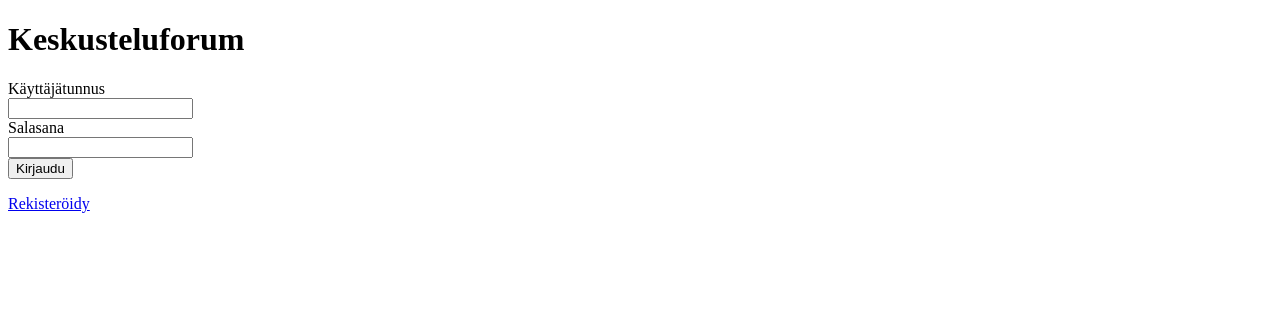
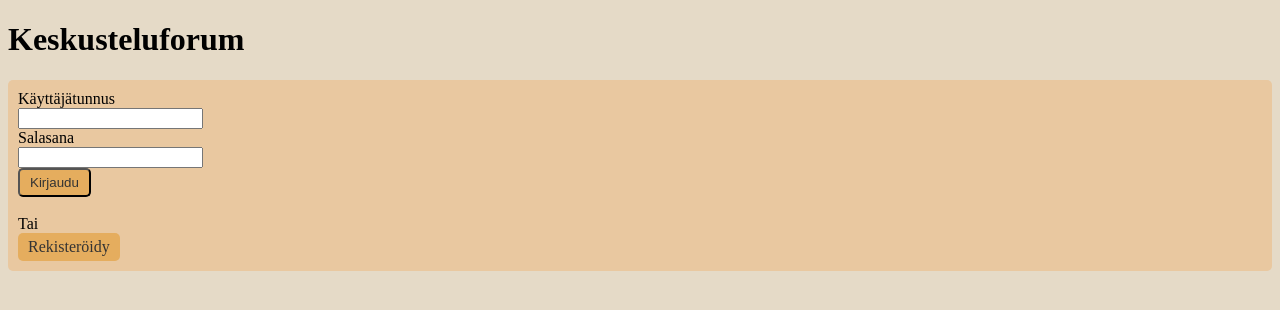
Before and after one commit to MarkusOttela/keskusteluforum, a Flask app: page / in a window 1280 px wide. Shown: the top 310 px of the page. Run offline with Flask 3, Linux system fonts and the light colour scheme; parts of the project's set-up code (start-up, migrations or seed data) failed here and were passed over.

Commit message:
* Fix thread redirection * Show thread when editing thread message or a reply. * Use proper CSS styling

```diff
--- a/src/routes.py
+++ b/src/routes.py
@@ -362,10 +362,7 @@ def submit_reply(thread_id: int) -> str:
 
         insert_reply_into_db(thread_id, get_user_id_for_session(), content)
 
-    return render_template('thread.html',
-                           user_id=get_user_id_for_session(),
-                           username=session[USERNAME],
-                           thread=get_thread_by_thread_id(thread_id))
+    return redirect(f"/thread/{thread_id}")  # type: ignore
 
 
 @app.route("/edit_reply/<int:thread_id>/<int:reply_id>", methods=[GET, POST])
--- a/static/style.css
+++ b/static/style.css
@@ -1,13 +1,51 @@
+
+body {background-color: #e5dac7;}
+
 .no-bullet {
   list-style-type: none;
 }
 
-.indented {
-    text-indent: 10px;
+.hover-box {
+    background-color: #e9c8a0;
+    padding: 10px;
+    margin-bottom: 5px;
+    border-radius: 5px;
+    display: block;
 }
 
-.large-font {
-    font-size: 120%;
+.reply-box {
+    background-color: #e9c8a0;
+    padding: 10px;
+    margin-left: 40px;
+    margin-bottom: 5px;
+    border-radius: 5px;
+    display: inline-block;
+}
+
+.normal-link {
+    background-color: #e5ad5e;
+    padding: 5px 10px;
+    border-radius: 5px;
+    color: #333;
+    text-decoration: none;
+    display: inline-block;
+}
+
+.danger-link {
+    background-color: #e54646;
+    padding: 5px 10px;
+    border-radius: 5px;
+    color: #333;
+    text-decoration: none;
+    display: inline-block;
+}
+
+.thread-link {
+    font-size: 1.4em;
+    font-weight: bold;
+    display: block;
+    color: inherit;
+    text-decoration: none;
 }
 
 h3 {
--- a/templates/edit_thread.html
+++ b/templates/edit_thread.html
@@ -22,9 +22,10 @@
 
 {% if ids_and_categories %}
 
-    <h3>Ketju: {{thread.title}}</h3>
+    <span class="hover-box">
+    <h3>Muokkaa ketjua {{thread.title}}</h3>
 
-    Muokkaa aihetta<br><br>
+    <br>
 
     <form action="/submit_modified_thread/{{thread.thread_id}}" method="post">
         <label for="title">Otsikko:</label><br>
@@ -34,6 +35,7 @@
         <br><input type="submit" value="Lähetä">
         <input type="hidden" name="csrf_token" value="{{ session.csrf_token }}">
     </form>
+    </span>
 {% endif %}
 
 </body>
--- a/templates/index.html
+++ b/templates/index.html
@@ -29,16 +29,16 @@
 
     <p>
     {% if session.username == "admin" %}
-        <a href="{{url_for('new_category')}}" class="btn btn-primary">Uusi kategoria</a>
+        <a href="{{url_for('new_category')}}" class="btn btn-primary, normal-link">Uusi kategoria</a>
     {% endif %}
 
     {% if forum_categories.items() %}
-        <a href="{{url_for('new_thread')}}" class="btn btn-primary">Uusi ketju</a>
+        <a href="{{url_for('new_thread')}}" class="btn btn-primary, normal-link">Uusi ketju</a>
     {%endif%}
-    <a href="{{url_for('logout')}}" class="btn btn-primary">Kirjaudu ulos</a>
+    <a href="{{url_for('logout')}}" class="btn btn-primary, normal-link">Kirjaudu ulos</a>
 
     {% if forum_categories.items() %}
-        <form action="/search_posts" method="GET">
+        <form action="/search_posts" method="GET" class="hover-box">
             Hakusana: <input type="text" name="query">
             <input type="submit" value="Hae">
         </form>
@@ -50,16 +50,17 @@
 
                 <h3>{{ category.name }} ({{category.total_threads()}} ketjua, {{category.total_posts()}} viestiä yhteensä)</h3>
                 {%if session.username == "admin" %}
-                    <a href="/delete_category/{{ category_id }}">Poista kategoria</a>
+                    <a href="/delete_category/{{ category_id }}" class="danger-link">Poista kategoria (admin)</a>
                 {% endif %}
 
                 {% for thread in category.threads.values() %}
                 <ul class="no-bullet">
-                    <li> <a href="/thread/{{ thread.thread_id }}">{{thread.title}}</a>
-                        <span style="font-size: small;"><b> - {{thread.username}}</b>
+                    <li class="hover-box">
+                        <div style="font-size: small;"><b> {{thread.username}}</b>
                             ({{thread.created.strftime("%d-%m-%Y - %H:%M:%S")}})
-                            (Tuorein viesti: {{thread.dt_most_recent_post().strftime("%d-%m-%Y - %H:%M:%S")}})</span></li>
-                    <li class="indented">{{ thread.content|truncate(50, True)}}</li>
+                            (Tuorein viesti: {{thread.dt_most_recent_post().strftime("%d-%m-%Y - %H:%M:%S")}}):<br>
+                        <a href="/thread/{{ thread.thread_id }}" class="thread-link">{{thread.title}}</a>
+                        </div>{{ thread.content|truncate(50, True)}}</li>
                 </ul>
                 {% endfor %}
             {% endif %}
@@ -67,15 +68,18 @@
     {% endif %}
 
 {% else %}
+    <span class="hover-box">
     <form action="/login" method="POST">
         Käyttäjätunnus<br>
         <input type="text" name="username"><br>
         Salasana<br>
         <input type="password" name="password"><br>
-        <input type="submit" value="Kirjaudu">
+        <input type="submit" value="Kirjaudu" class="normal-link">
         <input type="hidden" name="csrf_token" value="{{ session.csrf_token }}">
     </form>
-    <p><a href="{{url_for('new_user')}}" class="btn btn-primary">Rekisteröidy</a>
+    <br>Tai<br>
+    <a href="{{url_for('new_user')}}" class="btn btn-primary, normal-link">Rekisteröidy</a>
+    </span>
 {% endif %}
 
 </body>
--- a/templates/search_results.html
+++ b/templates/search_results.html
@@ -28,11 +28,11 @@
         {% for thread in category.threads.values() %}
             {% if thread.thread_id == thread_id %}
                 <ul class="no-bullet">
-                    <li> <a href="/thread/{{ thread.thread_id }}">{{thread.title}}</a>
+                    <li class="hover-box"> <a href="/thread/{{ thread.thread_id }}">{{thread.title}}</a>
                          <span style="font-size: small;"><b> - {{thread.username}}</b>
                          ({{thread.created.strftime("%d-%m-%Y - %H:%M:%S")}})
-                         (Tuorein viesti: {{thread.dt_most_recent_post().strftime("%d-%m-%Y - %H:%M:%S")}})</span></li>
-                    <li class="indented">{{ thread.content|truncate(50, True)}}</li>
+                         (Tuorein viesti: {{thread.dt_most_recent_post().strftime("%d-%m-%Y - %H:%M:%S")}})<br>
+                         </span>{{ thread.content|truncate(50, True)}}</li>
                 </ul>
             {% endif %}
         {%endfor%}
```
Also changed, not shown: templates/edit_reply.html (+25 -5 lines), templates/new_category.html (+15 -11 lines), templates/new_reply.html (+19 -0 lines), templates/new_thread.html (+4 -3 lines), templates/new_user.html (+4 -3 lines), templates/thread.html (+17 -12 lines).
